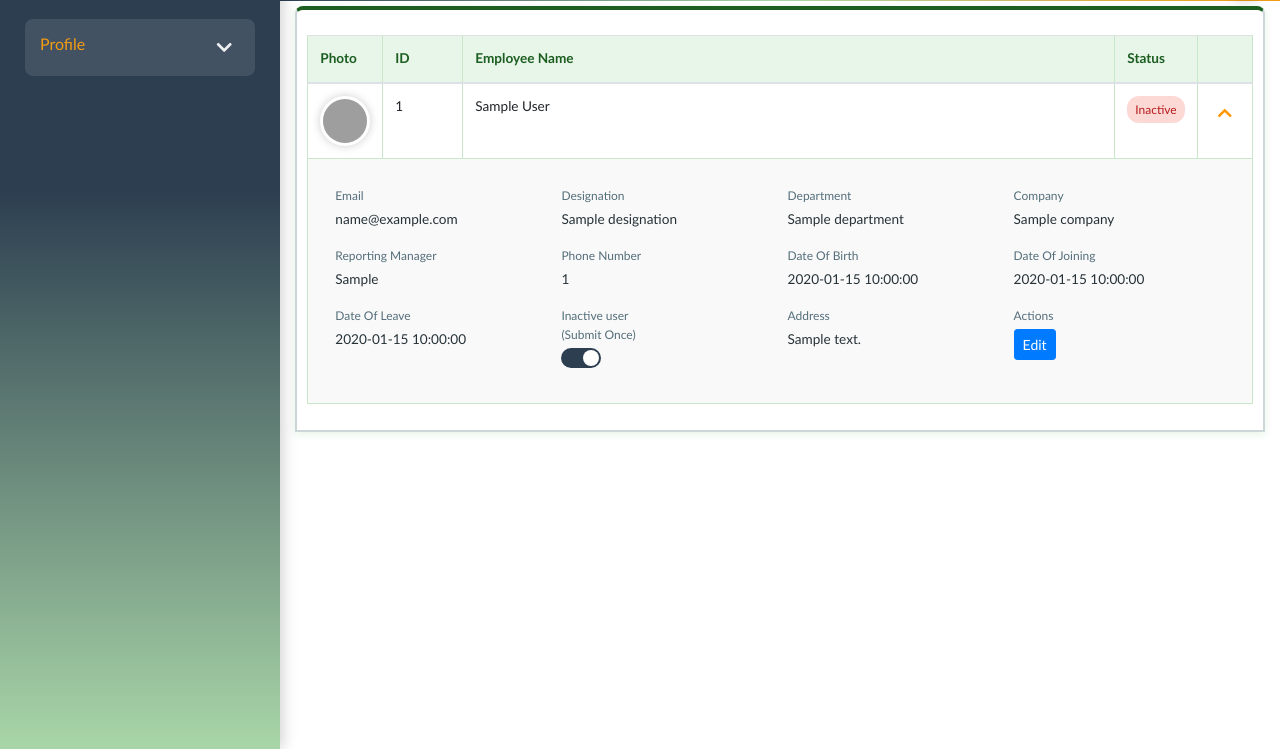
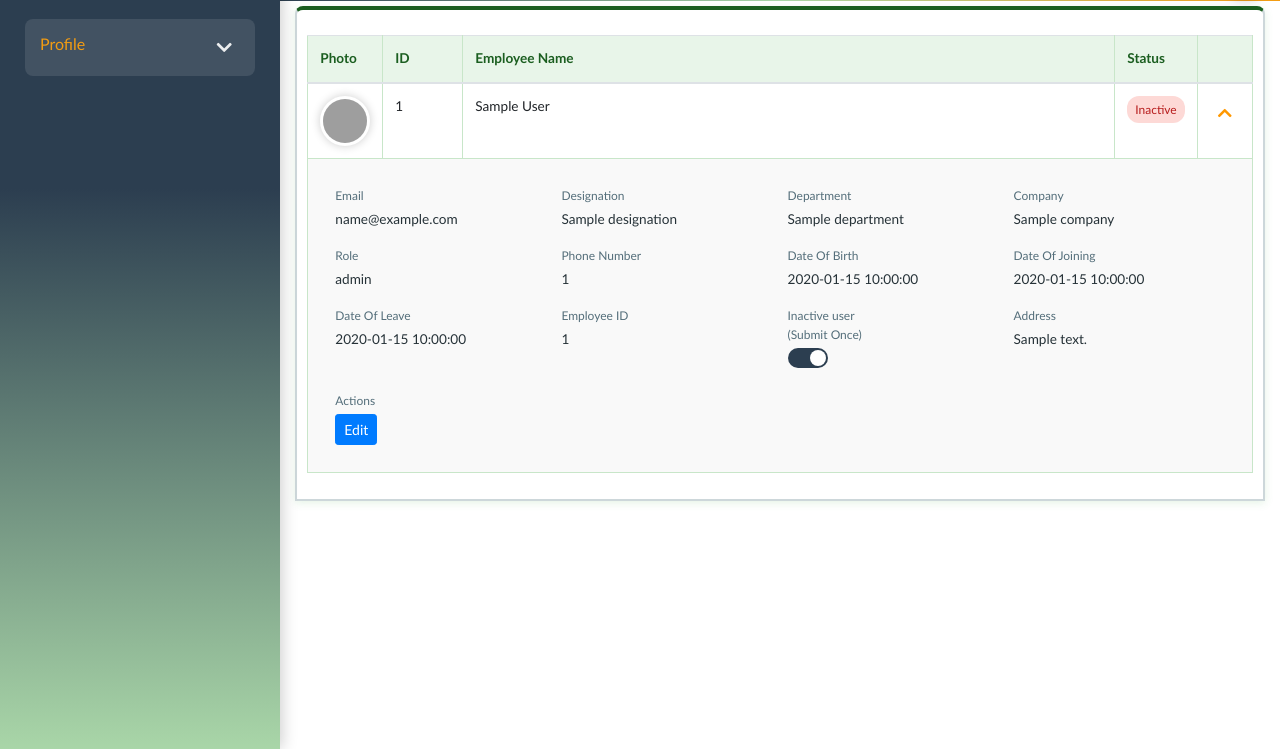
Before and after one commit to Elevent01/eleventvisitor, a Flask app: template templates/view_employees.html in a window 1280 px wide, after a click that opens the changed part. Shown: the part 51-800 px from the top of the page. Run offline with Flask 3, Linux system fonts and the light colour scheme; the template is opened without the code that fills it: most values are stand-ins (such as "Sample title", 1, 10 or a date in 2020); some libraries are stand-ins or nearby versions; grey boxes are pictures that could not be loaded.

Commit message:
view_employees.html

```diff
--- a/templates/view_employees.html
+++ b/templates/view_employees.html
@@ -376,8 +376,8 @@
                                         <span class="detail-value">{{ employee.Company }}</span>
                                     </div>
                                     <div class="detail-item">
-                                        <span class="detail-label">Reporting Manager</span>
-                                        <span class="detail-value">{{ employee.ReportingManager }}</span>
+                                        <span class="detail-label">Role</span>
+                                        <span class="detail-value">{{ employee.Role }}</span>
                                     </div>
                                     <div class="detail-item">
                                         <span class="detail-label">Phone Number</span>
@@ -394,6 +394,10 @@
                                     <div class="detail-item">
                                         <span class="detail-label">Date Of Leave</span>
                                         <span class="detail-value leave-date">{{ employee.DateOfLeave }}</span>
+                                    </div>
+                                    <div class="detail-item">
+                                        <span class="detail-label">Employee ID</span>
+                                        <span class="detail-value">{{ employee.Employee_Id }}</span>
                                     </div>
                                     <div class="detail-item">
                                         <span class="detail-label">Inactive user<br>(Submit Once)</span>
```
